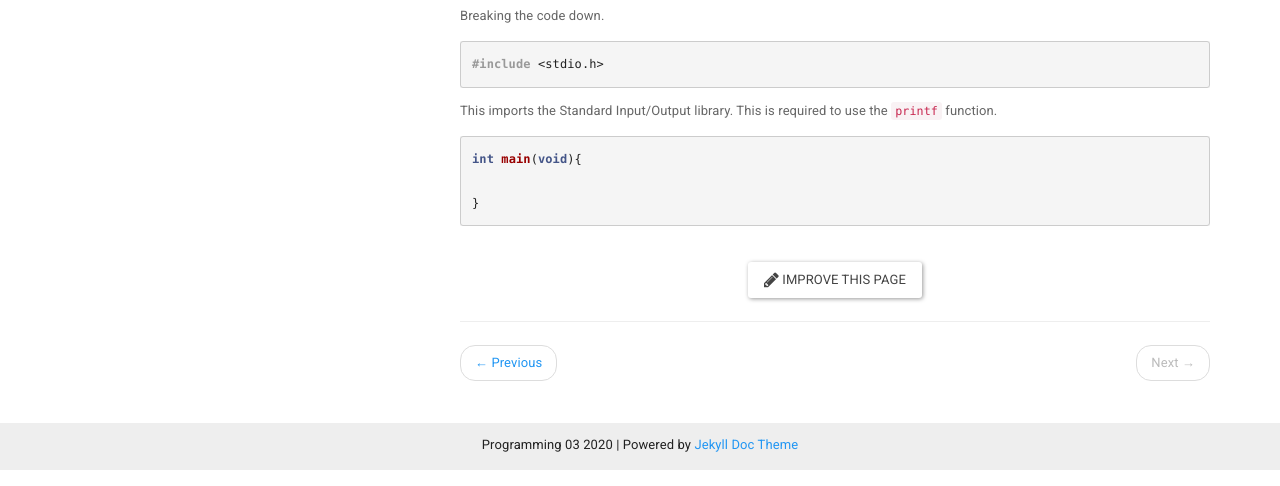
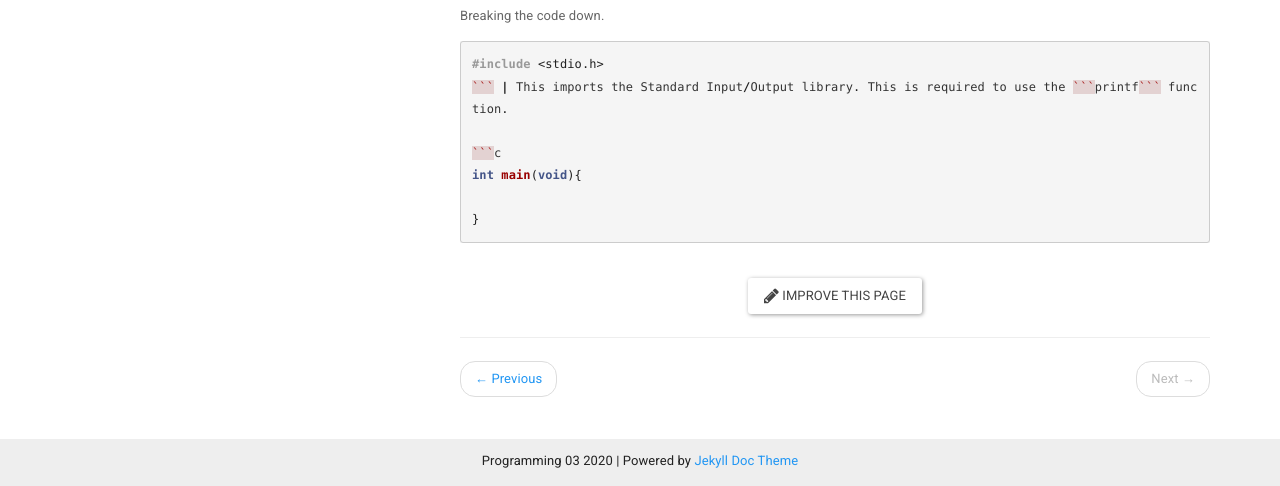
Before and after one commit to andyguestysj/prog03, a Jekyll site: the page built from _docs/topics/2-c/intro-c.md, in a window 1280 px wide and 900 px high, scrolled down 1280 px, cut to the strip 414-900 px from the top of the window. Built offline with Jekyll 4.4.1, drawn with Linux system fonts in a browser that asks for light colours.

Commit message:
C Language

````diff
--- a/_docs/topics/2-c/intro-c.md
+++ b/_docs/topics/2-c/intro-c.md
@@ -34,9 +34,7 @@ Breaking the code down.
 
 ```c
 #include <stdio.h>
-```
-
-This imports the Standard Input/Output library. This is required to use the ```printf``` function.
+``` | This imports the Standard Input/Output library. This is required to use the ```printf``` function.
 
 ```c
 int main(void){
````
